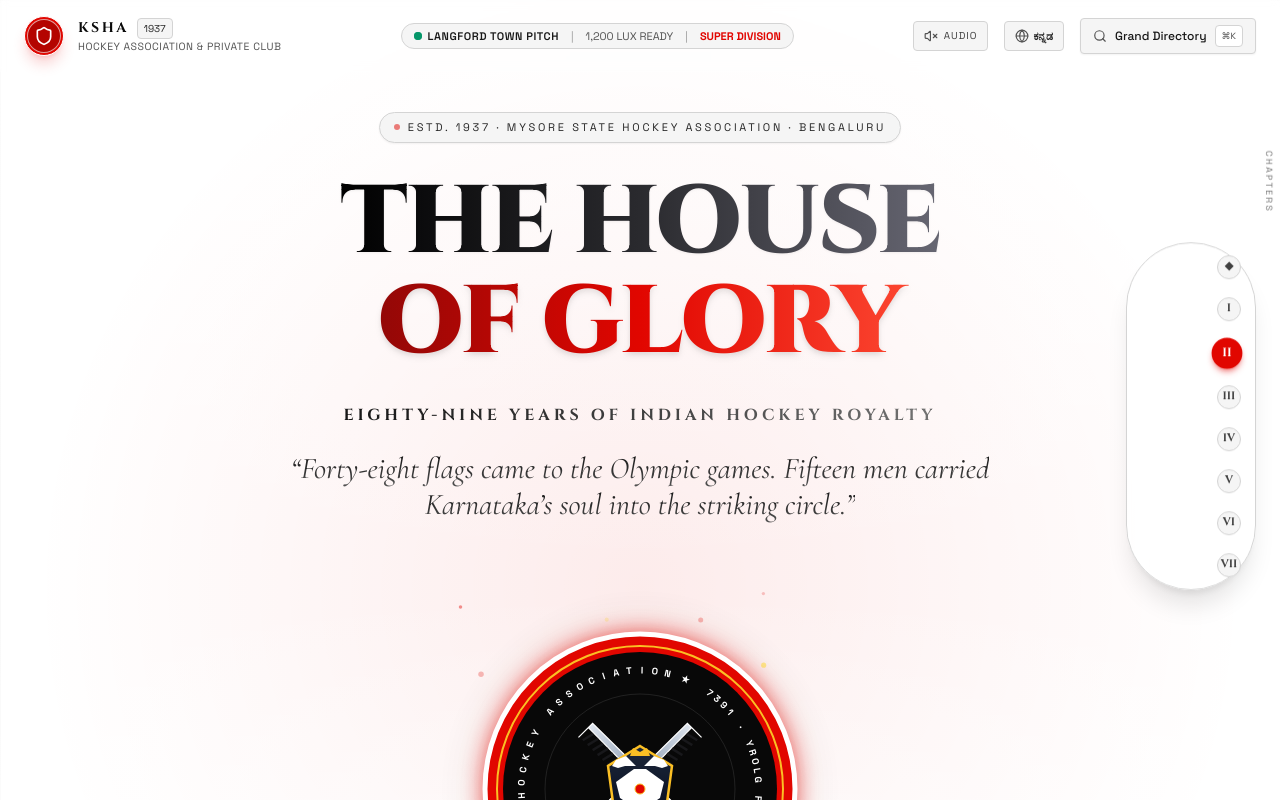
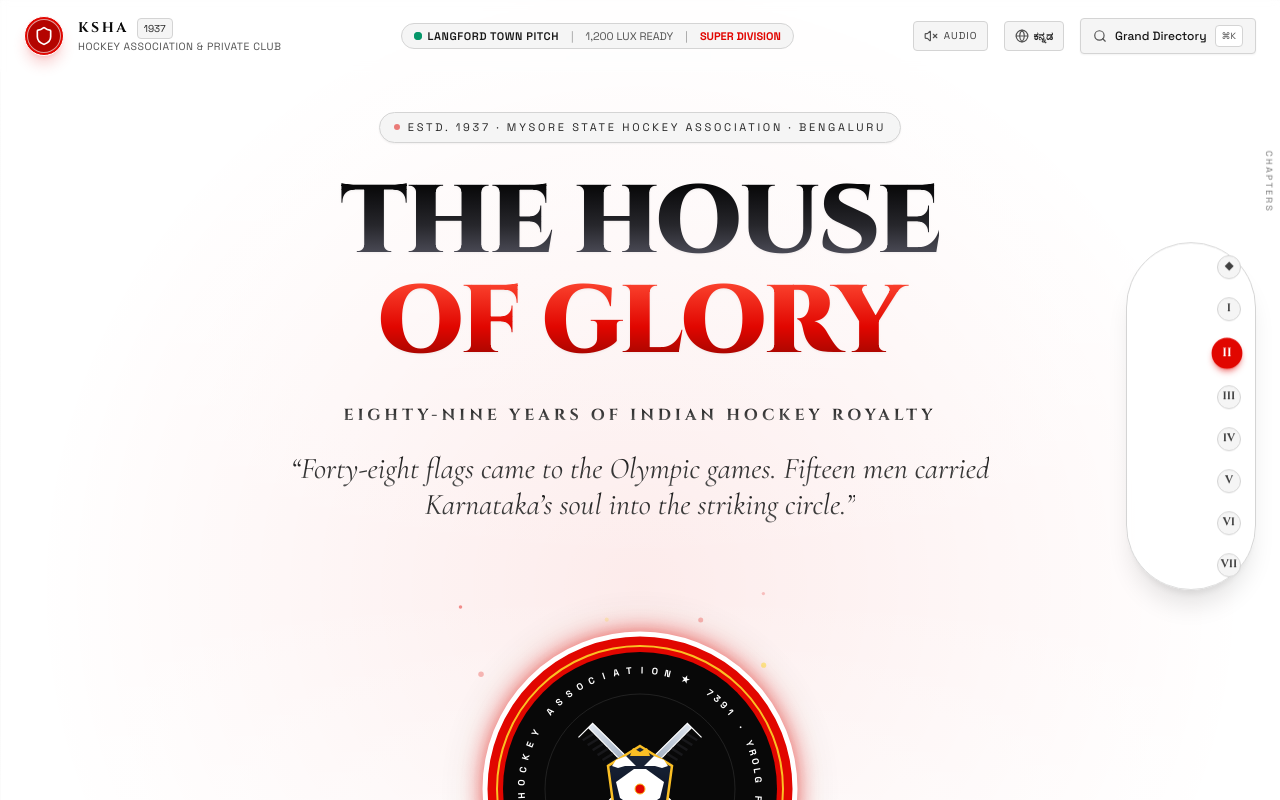
Before and after one commit to mj-929/KSHA2.0, a React (Vite) app: page / in a window 1280 px wide. Shown: the top 800 px of the page. Built offline with nearby package versions, Linux system fonts and the light colour scheme; no server answers.

Commit message:
feat: change hero text gradients to top-to-bottom orientation

```diff
--- a/src/components/HeroOverture.tsx
+++ b/src/components/HeroOverture.tsx
@@ -27,17 +27,17 @@
 
         {/* Monumental Headline */}
         <h1 className="font-cinzel font-black tracking-[-0.02em] text-5xl sm:text-7xl lg:text-8xl leading-[1.02] max-w-5xl mb-6">
-          <span className="block text-transparent bg-clip-text bg-gradient-to-r from-[#000000] via-[#2A2A2E] to-[#666672] drop-shadow-sm pb-1">
+          <span className="block text-transparent bg-clip-text bg-gradient-to-b from-[#000000] via-[#26262B] to-[#666675] drop-shadow-sm pb-1">
             {lang === 'kn' ? 'ದಿ ಹೌಸ್ ಆಫ್ ಗ್ಲೋರಿ' : 'THE HOUSE'}
           </span>
-          <span className="block text-transparent bg-clip-text bg-gradient-to-r from-[#880808] via-[#E10600] to-[#FF4D36] drop-shadow-md pb-2">
+          <span className="block text-transparent bg-clip-text bg-gradient-to-b from-[#FF4D36] via-[#E10600] to-[#7A0600] drop-shadow-sm pb-2">
             {lang === 'kn' ? 'ಕರ್ನಾಟಕ ಹಾಕಿ ವೈಭವ' : 'OF GLORY'}
           </span>
         </h1>
 
         {/* Subtitle / Kannada synchronicity */}
         <div className="font-cinzel text-sm sm:text-base tracking-[0.25em] uppercase mb-6 font-bold">
-          <span className="text-transparent bg-clip-text bg-gradient-to-r from-neutral-900 via-neutral-700 to-neutral-500">
+          <span className="text-transparent bg-clip-text bg-gradient-to-b from-neutral-900 via-neutral-700 to-neutral-500">
             {lang === 'kn'
               ? '೮೯ ವರ್ಷಗಳ ಭಾರತೀಯ ಹಾಕಿ ಇತಿಹಾಸ ಮತ್ತು ಗಾಂಭೀರ್ಯ'
               : 'Eighty-Nine Years of Indian Hockey Royalty'}
```
Also changed, not shown: 4 other files (tests, documents, lock files or other folders).
